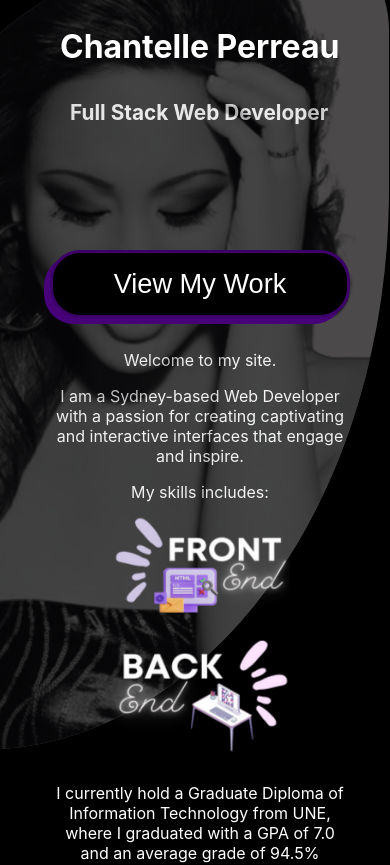
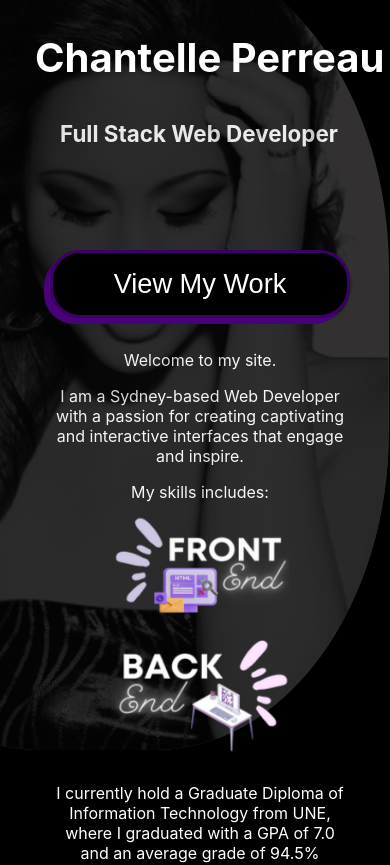
Before and after one commit to ChantellePe/chantelleperreau, a React (Create React App) app in the folder chantelleperreau/: page / in a window 390 px wide. Shown: the top 865 px of the page. Built offline with nearby package versions, Linux system fonts and the light colour scheme.

Commit message:
Added background to example descriptions for mobile

```diff
--- a/chantelleperreau/src/App.css
+++ b/chantelleperreau/src/App.css
@@ -456,12 +456,18 @@ ul {
 
 
 
-
+  #webTitle, #webTitle2 {
+    background-color: rgba(0, 0, 0, 0.8);
+    width:260px !important;
+    margin-right: 0;
+    padding: 15px;
+  }
 
 
   .bgImg{
-    opacity: 30%;
+    opacity: 20%;
     z-index: 1;
+    border-radius: 40%;
   }
 
   .welcome {
@@ -496,15 +502,15 @@ ul {
 
 
   .mainTitle{
-    font-size: 2rem;
+    font-size: 2.5rem;
     top: 50px;
-    left: 60px;
+    left: 35px;
     margin-bottom: 0;
   }
   .subheading{
-    font-size: 1.3rem;
-    left: 70px;
-    margin-top: -30px;
+    font-size: 1.4rem;
+    left: 60px;
+    margin-top: -10px;
   }
 
   .check{
--- a/chantelleperreau/src/App.js
+++ b/chantelleperreau/src/App.js
@@ -114,7 +114,7 @@ function App() {
 
         <div className='exampleDescription'>
           <h4 className="webDescBody">University Grade Calculator</h4>
-          <p id="webTitle" className={button2Class}>The University Grade Calculator is a front end application written in vanilla Javascript (with some animations achieved using JQuery). It calculates your final grade based on your assessment results. <br></br><br></br>There are 8 seperate calculators as well as a customisable calculator that can take up to 10 assessments. <br></br><br></br>Users can use the 8 pre-built calculators to determine how I scored in that particular unit. <br></br><br></br>The application is hosted using Netlify (free tier).</p>
+          <p id="webTitle2" className={button2Class}>The University Grade Calculator is a front end application written in vanilla Javascript (with some animations achieved using JQuery). It calculates your final grade based on your assessment results. <br></br><br></br>There are 8 seperate calculators as well as a customisable calculator that can take up to 10 assessments. <br></br><br></br>Users can use the 8 pre-built calculators to determine how I scored in that particular unit. <br></br><br></br>The application is hosted using Netlify (free tier).</p>
         </div>
         </a>
       </button>
```
